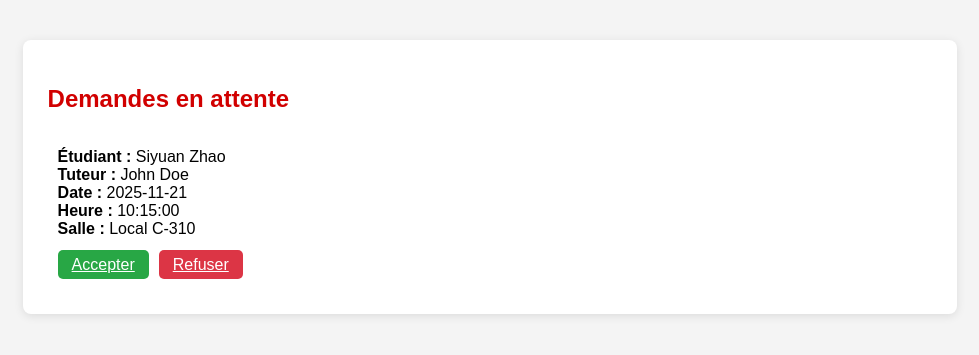
After one commit to lioliolilo/projet-web-420250, a PHP site: page /demande.php in a window 1280 px wide. The commit adds this page. Shown: the top 355 px of the page, without its empty margins (150-1129 px from the left). Run offline with PHP 8.4, Linux system fonts and the light colour scheme; data comes from the database, SQL or seed files in the repository.

Commit message:
Créer l'interface de gestion des demandes US008-1 (Closes #25)

```diff
--- /dev/null
+++ b/demande.php
@@ -0,0 +1,106 @@
+<?php
+
+
+$host = "localhost";
+$user = "root";
+$password = "";
+$db = "tutoplus_db";
+
+$conn = new mysqli($host, $user, $password, $db);
+
+if ($conn->connect_error) {
+    die("Erreur de connexion : " . $conn->connect_error);
+}
+
+
+$sql = "
+    SELECT r.*,
+           e.nom AS nom_etudiant, e.prenom AS prenom_etudiant,
+           t.nom AS nom_tuteur, t.prenom AS prenom_tuteur
+    FROM rendez_vous r
+    JOIN etudiants e ON r.id_etudiant = e.id_etudiant
+    JOIN tuteurs t ON r.id_tuteur = t.id_tuteur
+    WHERE r.statut = 'en_attente'
+    ORDER BY r.date_rdv, r.heure
+";
+
+$result = $conn->query($sql);
+?>
+
+
+<!DOCTYPE html>
+<html lang="fr">
+<head>
+    <meta charset="UTF-8">
+    <title>Gestion des demandes</title>
+    <link rel="stylesheet" href="style.css">
+
+    <style>
+        body {
+            font-family: Arial;
+            background: #f4f4f4;
+        }
+
+        .container {
+            width: 70%;
+            margin: 40px auto;
+            background: white;
+            padding: 25px;
+            border-radius: 8px;
+            box-shadow: 0 2px 10px rgba(0,0,0,0.1);
+        }
+
+        .demande {
+            border-bottom: 1px solid #ddd;
+            padding: 15px 10px;
+        }
+
+        .demande:last-child {
+            border-bottom: none;
+        }
+
+        .btn {
+            padding: 6px 14px;
+            border: none;
+            color: white;
+            border-radius: 5px;
+            cursor: pointer;
+            margin-right: 10px;
+        }
+
+        .accept { background: #28a745; }
+        .refuse { background: #dc3545; }
+    </style>
+</head>
+
+<body>
+<div class="container">
+
+    <h2 style="color:#d10000;">Demandes en attente</h2>
+
+    <?php
+    if ($result->num_rows > 0) {
+
+        while ($row = $result->fetch_assoc()) {
+
+            echo "<div class='demande'>";
+            echo "<b>Étudiant :</b> {$row['prenom_etudiant']} {$row['nom_etudiant']}<br>";
+            echo "<b>Tuteur :</b> {$row['prenom_tuteur']} {$row['nom_tuteur']}<br>";
+            echo "<b>Date :</b> {$row['date_rdv']}<br>";
+            echo "<b>Heure :</b> {$row['heure']}<br>";
+            echo "<b>Salle :</b> {$row['salle']}<br><br>";
+
+            echo "<a class='btn accept' href='update_demande.php?id={$row['id_rdv']}&action=accept'>Accepter</a>";
+            echo "<a class='btn refuse' href='update_demande.php?id={$row['id_rdv']}&action=refuse'>Refuser</a>";
+
+            echo "</div>";
+        }
+
+    } else {
+        echo "<p>Aucune demande en attente.</p>";
+    }
+    ?>
+
+</div>
+</body>
+</html>
--- a/index.php
+++ b/index.php
@@ -24,9 +24,8 @@
                     <li><a href="#services">Services</a></li>
                     <li><a href="#fonctionnement">Comment ça fonctionne ?</a></li>
                     <li><a href="#tuteurs">Nos tuteurs</a></li>
-                    <li><a href="#contact">Contact</a></li>
                     <li><a href="index.php#contact">Contact</a></li>
-
+                    <li><a href="demande.php">Demande</a></li>
                     <li><a href="etudiant.php">Espace étudiant</a></li>
                     <li><a href="tuteur.php">Espace tuteur</a></li>
                     <li><a href="admin.php">Admin</a></li>
```
